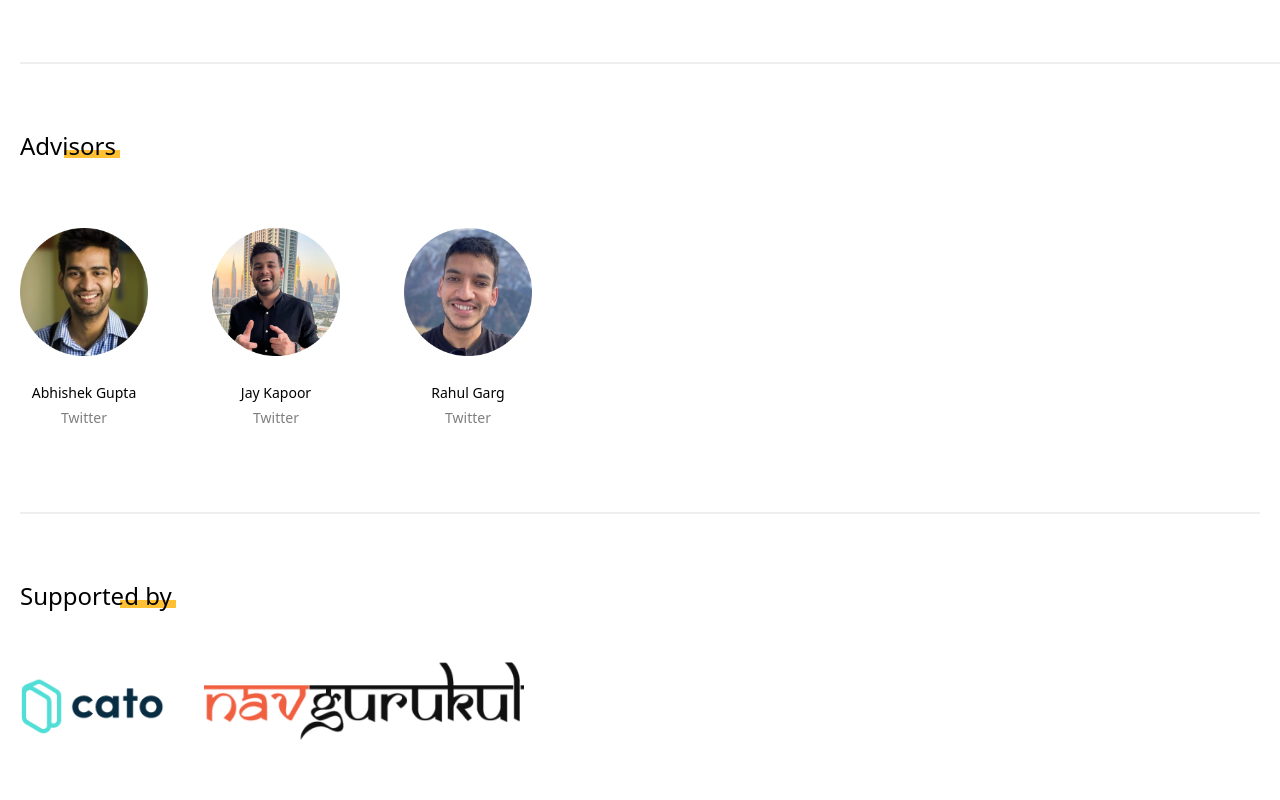
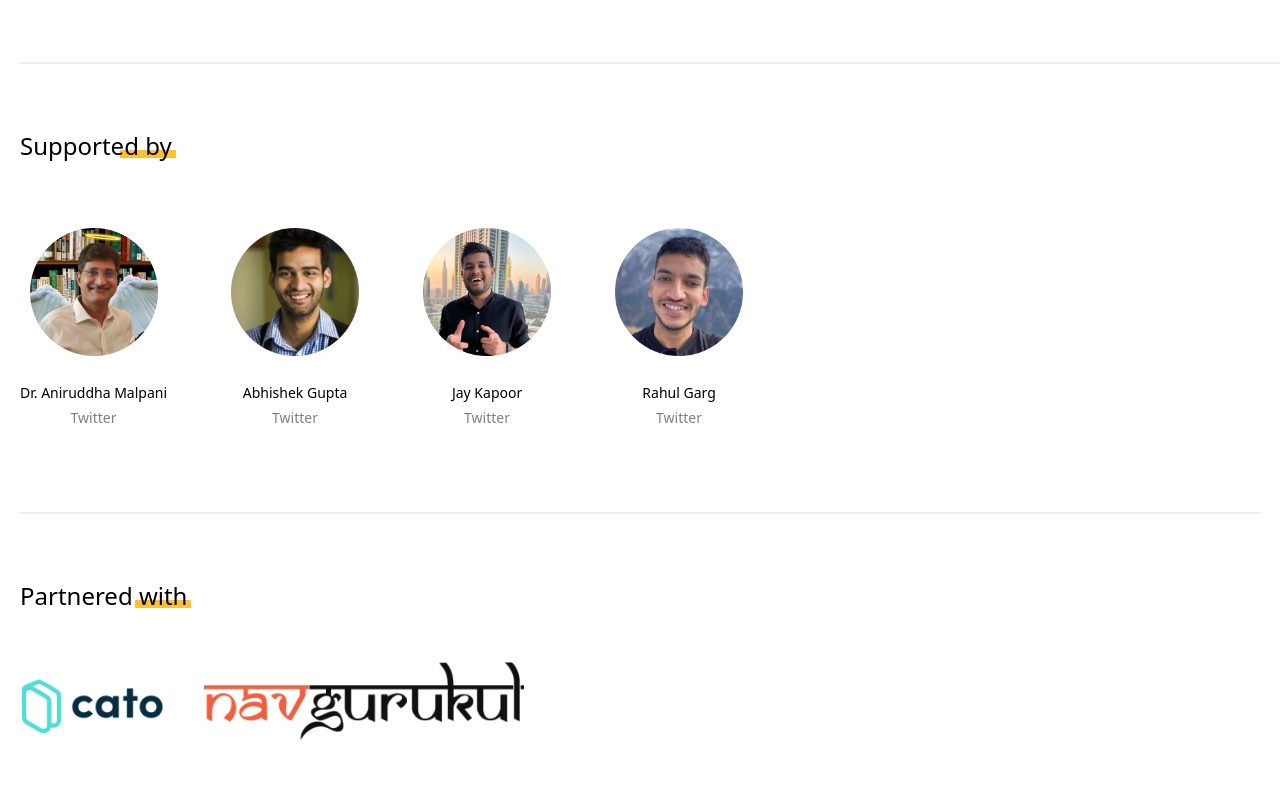
Before and after one commit to catoverse/career-taxi-1.0, a Next.js app: page /about in a window 1280 px wide. Shown: the part 940-1740 px from the top of the page. Built offline with nearby package versions, Linux system fonts and the light colour scheme.

Commit message:
updated few small changes on site

```diff
--- a/components/about/about-supported.js
+++ b/components/about/about-partner.js
@@ -4,13 +4,13 @@ import Image from "next/image";
 import Cato from "/public/images/about/cato-logo.png";
 import Navgurukul from "/public/images/about/navgurukul-logo.png";
 
-const AboutSupported = () => {
+const AboutPartner = () => {
   return (
     <div className="mb-24 px-5 pt-14 lg:pt-16 2xl:px-44">
       <div className="mx-auto xl:container 2xl:container 3xl:max-w-screen-2xl">
         <div className="mb-10">
           <p className="relative w-fit pb-2 text-headFour">
-            Supported by
+            Partnered with
             <span className="absolute bottom-3.5 -right-1 -z-10 h-2 w-14 bg-yellow"></span>
           </p>
         </div>
@@ -27,4 +27,4 @@ const AboutSupported = () => {
   );
 };
 
-export default AboutSupported;
+export default AboutPartner;
--- a/components/about/about-advisors.js
+++ b/components/about/about-supportedBy.js
@@ -2,26 +2,43 @@ import React from "react";
 import Image from "next/image";
 import Link from "next/link";
 
+import Aniruddha from "/public/images/about/advisors/aniruddha.png";
 import Abhishek from "/public/images/about/advisors/abhishek.png";
 import Jay from "/public/images/about/advisors/jay.png";
 import Rahul from "/public/images/about/advisors/rahul.png";
 
-const AboutAdvisors = () => {
+const AboutSupportedBy = () => {
   return (
     <div>
       <div className="mb-14 px-5 pt-14 lg:pt-16 2xl:px-44">
         <div className="mx-auto xl:container 2xl:container 3xl:max-w-screen-2xl">
           <div>
             <p className="relative w-fit pb-2 text-headFour">
-              Advisors
+              Supported by
               <span className="absolute bottom-3.5 -right-1 -z-10 h-2 w-14 bg-yellow"></span>
             </p>
           </div>
         </div>
       </div>
       <div className="xl:pl-5 2xl:px-44">
-        <div className="mx-auto flex flex-row overflow-x-auto pb-7 xl:container 2xl:container 2xl:mx-0 2xl:max-w-xl 2xl:justify-between 3xl:mx-auto 3xl:max-w-screen-2xl 3xl:justify-start">
+        <div className="mx-auto flex flex-row items-start overflow-x-auto pb-7 xl:container 2xl:container 2xl:mx-0 2xl:max-w-xl 2xl:justify-between 3xl:mx-auto 3xl:max-w-screen-2xl 3xl:justify-start">
           <div className="flex flex-col items-center justify-center pl-5 pr-7 xl:mr-16 xl:pr-0 xl:pl-0 2xl:pr-0">
+            <div className="mb-5 w-32">
+              <Image src={Aniruddha} alt="Aniruddha" />
+            </div>
+            <p className="mb-1 text-center text-bodyThree font-medium">
+              Dr. Aniruddha Malpani
+            </p>
+            <a
+              href="https://twitter.com/malpani"
+              target="_blank"
+              rel="noreferrer"
+              className="text-bodyThree font-normal opacity-50"
+            >
+              Twitter
+            </a>
+          </div>
+          <div className="flex flex-col items-center justify-center pr-7 xl:mr-16 xl:pr-0 2xl:pr-0">
             <div className="mb-5 w-32">
               <Image src={Abhishek} alt="Abhishek" />
             </div>
@@ -72,4 +89,4 @@ const AboutAdvisors = () => {
   );
 };
 
-export default AboutAdvisors;
+export default AboutSupportedBy;
--- a/components/commons/header.js
+++ b/components/commons/header.js
@@ -32,11 +32,11 @@ const Header = () => {
         </button>
         <div className="hidden lg:flex">
           <ul className="hidden items-center justify-center lg:flex">
-            {/* <li className="mx-4">
-            <Link href="#">
-              <a className="my-3 duration-100 hover:font-medium">Blog</a>
-            </Link>
-          </li> */}
+            <li className="mx-4">
+              <Link href="/blog">
+                <a className="my-3 duration-100 hover:font-medium">Blog</a>
+              </Link>
+            </li>
             {/* <li className="mx-4">
             <Link href="/assessment/assessment-test">
               <a className="my-3 duration-100 hover:font-medium">IM Test</a>
@@ -80,9 +80,7 @@ const Header = () => {
           <button className="my-2 mb-6" onClick={hamburgerHandler}>
             <Image src={Cross} alt="cross" />
           </button>
-          {/* <Link href="#">
-            <a className="my-3">Blog</a>
-          </Link> */}
+
           {/* <Link href="/assessment/assessment-test">
             <a className="my-3">IM Test</a>
           </Link> */}
@@ -90,6 +88,9 @@ const Header = () => {
             {/* <Link href="/guides">
               <a className="my-3">Guides</a>
             </Link> */}
+            <Link href="/blog">
+              <a className="my-3">Blog</a>
+            </Link>
             <Link href="/about">
               <a className="my-3">About Us</a>
             </Link>
--- a/components/main/faq.js
+++ b/components/main/faq.js
@@ -17,9 +17,9 @@ const FaqData = [
       "Are you yet to find your passion and are open to exploring various career options? If yes, the program is for you. \n Students right from the 8th grade to college students to working professionals, anyone can join the program as long as they are open to exploring one career option every week. If you are already in a field and you want to shift to a closely associated field,  we might not be a good fit for you. Let's say you are a software engineer and you want to become a product manager, you'll be much better suited to explore product management yourself. If you are open to exploring a diverse set of career options, we can definitely help",
   },
   {
-    heading: "Is it really just ₹1000 for the entire course? What’s the catch?",
+    heading: "Is it really just ₹999 for the entire course? What’s the catch?",
     content:
-      "Yes, we are undercharging because we want to help to help as many people as possible. If you are not comfortable paying money in the very beginning, you can choose to take a 1 week free trial. We understand that this is a new concept and you might need some time check if this is really useful for you. If you are not able to afford to pay ₹1000, you can choose to pay any amount you are comfortable with. You'll be able to explore 15 career options within this. The price is for the entire program. There are no packages. No extra charges will be charged per career option.",
+      "Yes, we are undercharging because we want to help as many people as possible. If you are not comfortable paying money in the very beginning, you can choose to take a 1 day FREE counseling session. We understand that this is a new concept and you might need some time check if this is really useful for you. If you are not able to afford to pay ₹999, you can choose to pay any amount you are comfortable with. You'll be able to explore 8 career options within this. The price is for the entire program. There are no packages. No extra charges will be charged per career option.",
   },
   {
     heading: "Are there live courses?",
@@ -46,7 +46,7 @@ const FaqData = [
   {
     heading: "How much time will the program take?",
     content:
-      "It depends on the number of career options you explore. You need one week to explore one career option. The recommended number of career options to explore is 10. For 10 career options, you'll need 10 weeks which is 2.5 months. If you are in a time crunch and you need to make a decision fast, WhatsApp us on +919168833977 and we'll arrange a faster way for you to explore.",
+      "It depends on the number of career options you explore. You need one week to explore one career option. The recommended number of career options to explore is 8. For 8 career options, you'll need 8 weeks which is 2 months. If you are in a time crunch and you need to make a decision fast, WhatsApp us on +919168833977 and we'll arrange a faster way for you to explore.",
   },
   {
     heading: "I’m in! How do I get started?",
--- a/pages/about.js
+++ b/pages/about.js
@@ -4,8 +4,8 @@ import Head from "next/head";
 import Header from "../components/commons/header.js";
 import AboutMain from "../components/about/about-main.js";
 import AboutTeam from "../components/about/about-team.js";
-import AboutAdvisors from "../components/about/about-advisors.js";
-import AboutSupported from "../components/about/about-supported.js";
+import AboutSupportedBy from "../components/about/about-supportedBy";
+import AboutPartner from "../components/about/about-partner.js";
 import Footer from "../components/commons/footer.js";
 
 const About = () => {
@@ -19,8 +19,8 @@ const About = () => {
       <Header />
       <AboutMain />
       <AboutTeam />
-      <AboutAdvisors />
-      <AboutSupported />
+      <AboutSupportedBy />
+      <AboutPartner />
       <Footer />
     </>
   );
```
Also changed, not shown: pages/blog.js (renamed from pages/guide.js), public/images/about/advisors/aniruddha.png (added).
